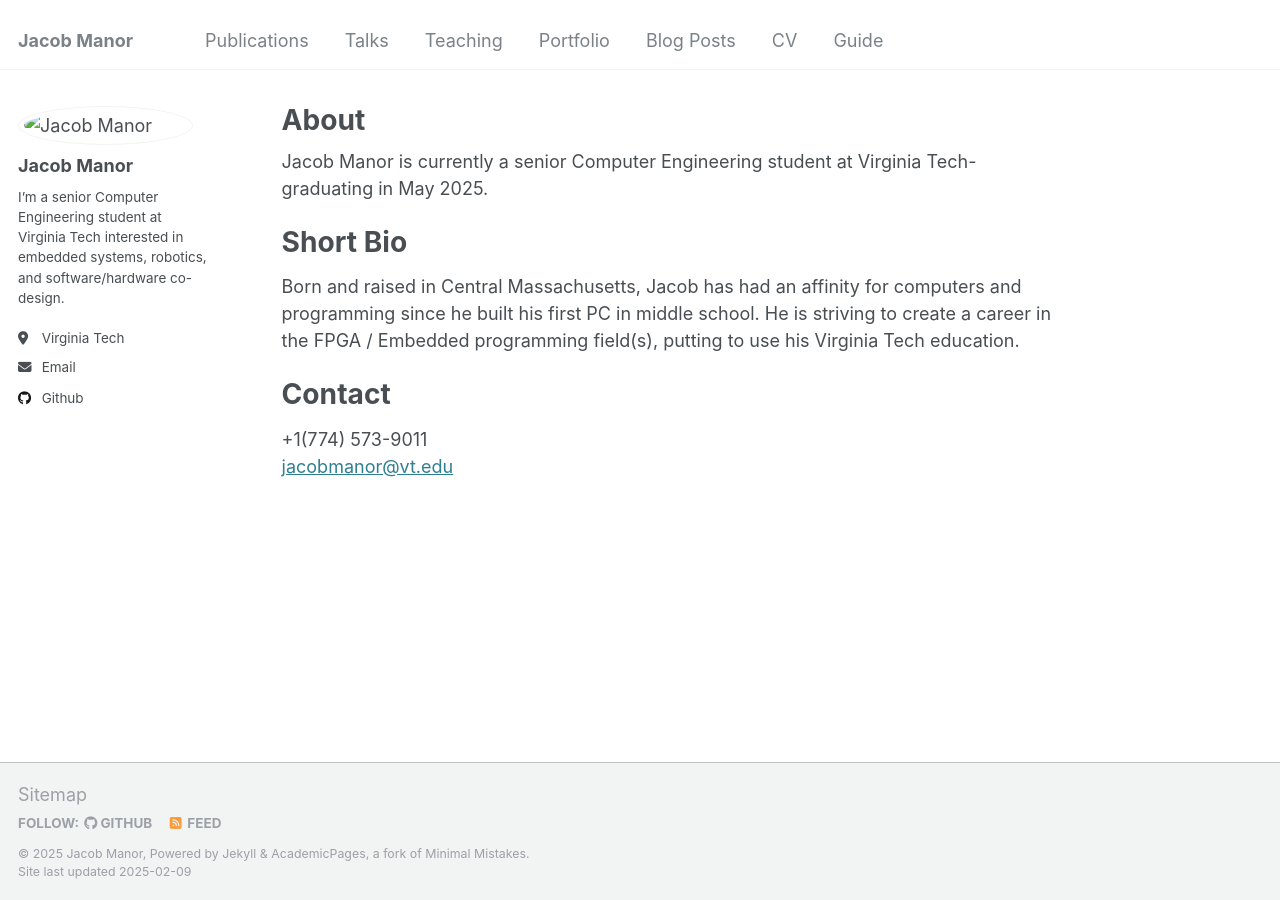
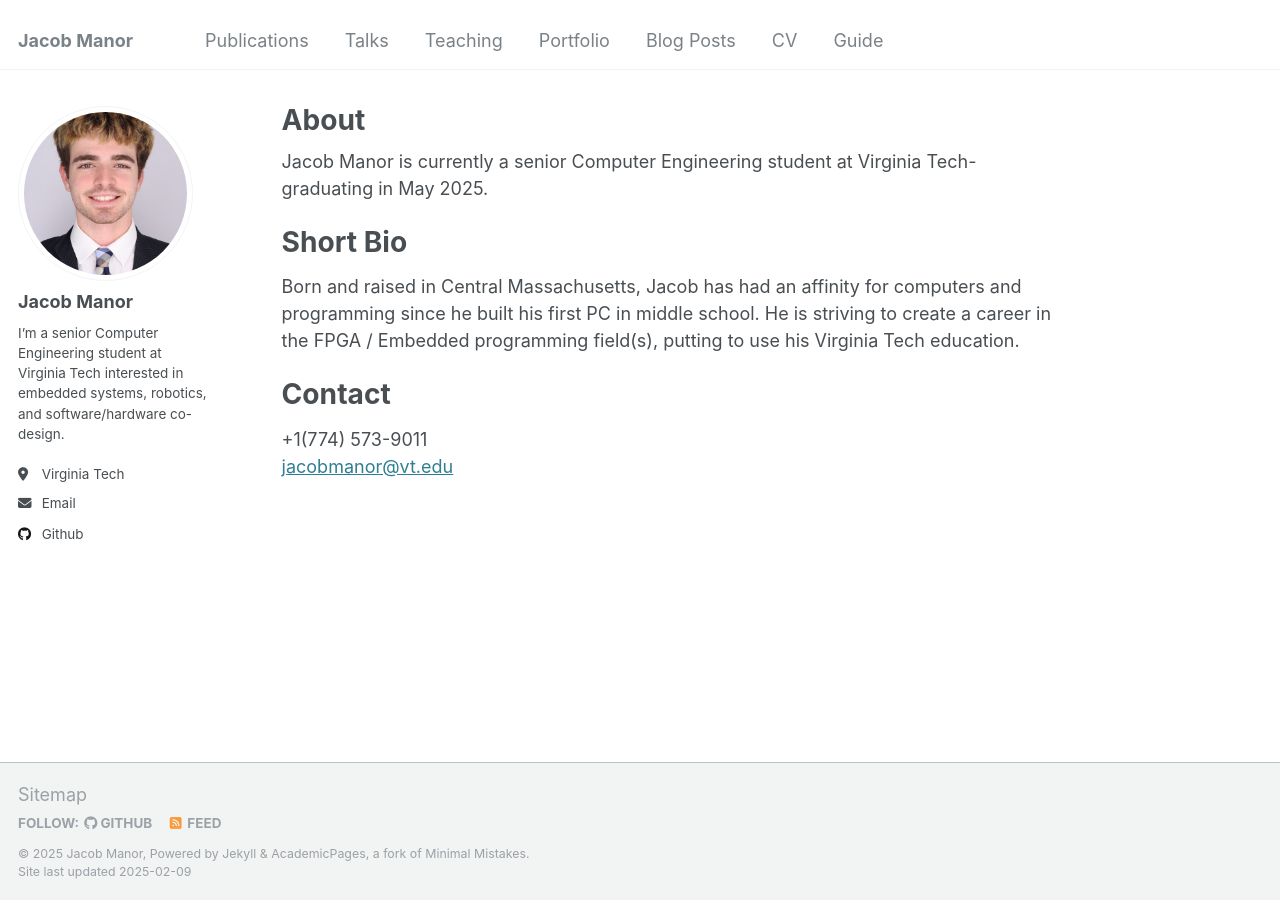
Before and after one commit to jacobmanor/jacobmanor.github.io, a Jekyll site: the page built from _pages/about.md, in a window 1280 px wide. Built offline with Jekyll 4.4.1, drawn with Linux system fonts in a browser that asks for light colours.

Commit message:
Update _config.yml

```diff
--- a/_config.yml
+++ b/_config.yml
@@ -21,7 +21,7 @@ repository               : "jacobmanor/jacobmanor.github.io"
 #               Additional customization can be done by editing /_includes/author-profile.html
 author:
   # Biographic information
-  avatar           : "images/jacobm.jpg"
+  avatar           : "jacobm.jpg"
   name             : "Jacob Manor"
   pronouns         : # example: "he/him"
   bio              : "I’m a senior Computer Engineering student at Virginia Tech interested in embedded systems, robotics, and software/hardware co-design."
```
